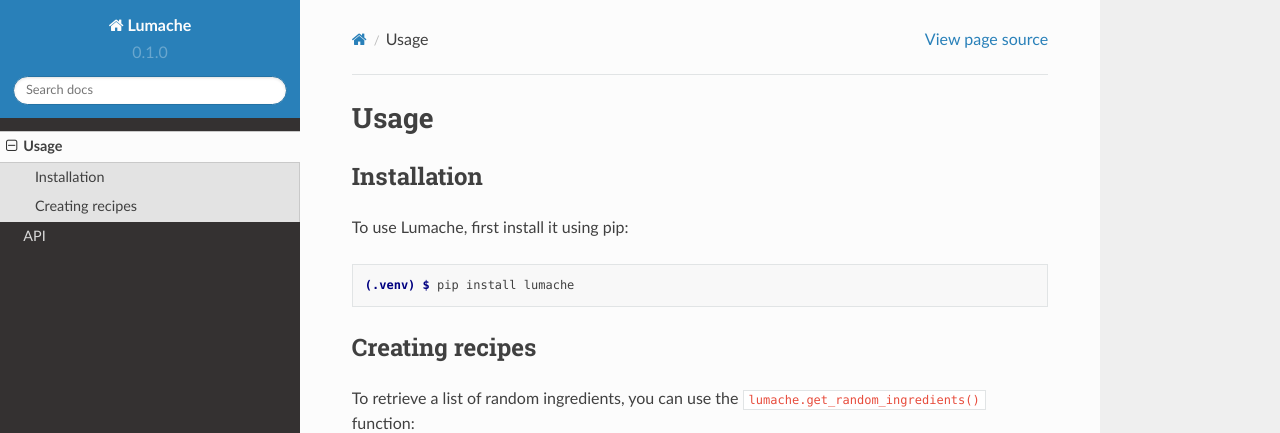
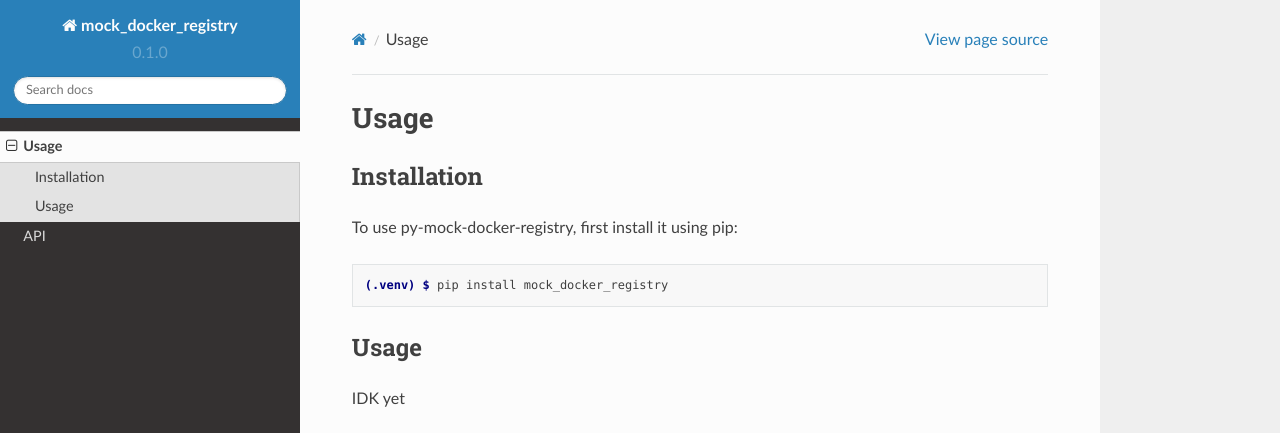
Before and after one commit to nealian/py-mock-docker-registry, a Sphinx documentation site: the page built from docs/source/usage.rst, in a window 1280 px wide and 1095 px high. Shown: the top 433 px of the window. Built offline with Sphinx 7.4.7 and the Read the Docs theme 2.0.0, drawn with Linux system fonts in a browser that asks for light colours; some of the changed text lies outside the part shown.

```diff
--- a/docs/source/api.rst
+++ b/docs/source/api.rst
@@ -4,4 +4,4 @@ API
 .. autosummary::
    :toctree: generated
 
-   lumache
+   mock_docker_registry
--- a/docs/source/conf.py
+++ b/docs/source/conf.py
@@ -2,9 +2,9 @@
 
 # -- Project information
 
-project = 'Lumache'
-copyright = '2021, Graziella'
-author = 'Graziella'
+project = 'mock_docker_registry'
+copyright = '2022 Ian Neal'
+author = 'Ian Neal'
 
 release = '0.1'
 version = '0.1.0'
--- a/docs/source/usage.rst
+++ b/docs/source/usage.rst
@@ -6,28 +6,13 @@ Usage
 Installation
 ------------
 
-To use Lumache, first install it using pip:
+To use py-mock-docker-registry, first install it using pip:
 
 .. code-block:: console
 
-   (.venv) $ pip install lumache
+   (.venv) $ pip install mock_docker_registry
 
-Creating recipes
-----------------
+Usage
+-----
 
-To retrieve a list of random ingredients,
-you can use the ``lumache.get_random_ingredients()`` function:
-
-.. autofunction:: lumache.get_random_ingredients
-
-The ``kind`` parameter should be either ``"meat"``, ``"fish"``,
-or ``"veggies"``. Otherwise, :py:func:`lumache.get_random_ingredients`
-will raise an exception.
-
-.. autoexception:: lumache.InvalidKindError
-
-For example:
-
->>> import lumache
->>> lumache.get_random_ingredients()
-['shells', 'gorgonzola', 'parsley']
+IDK yet
```
Also changed, not shown: docs/source/index.rst (+2 -5 lines), 1 other file.
